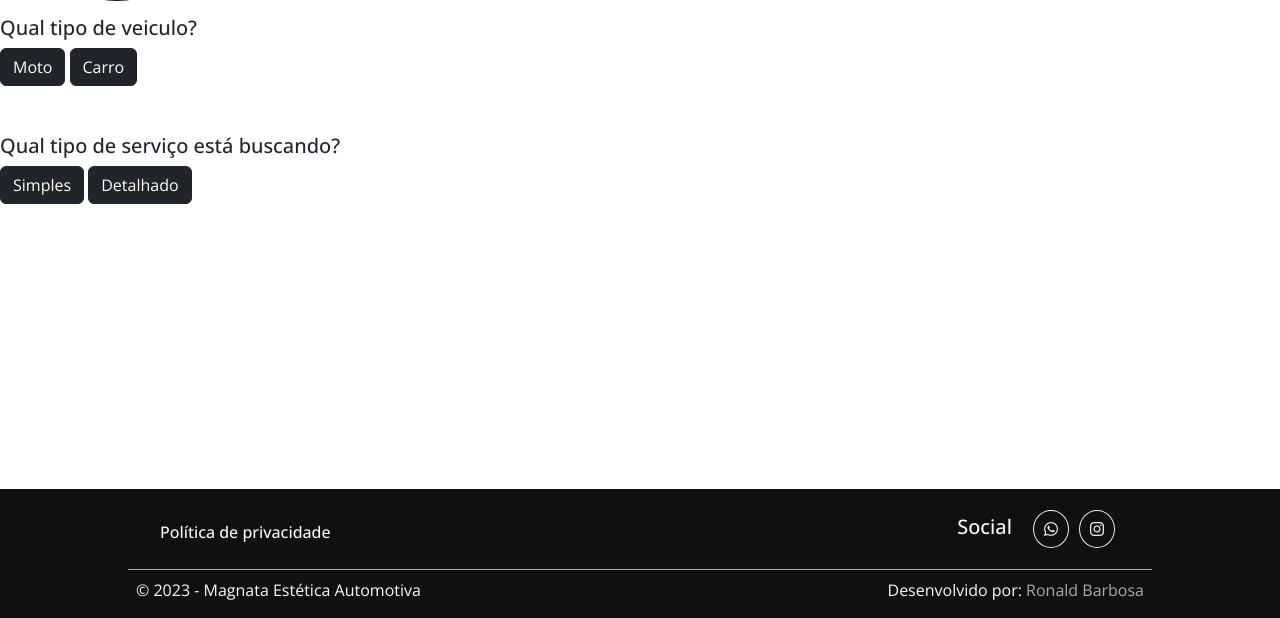
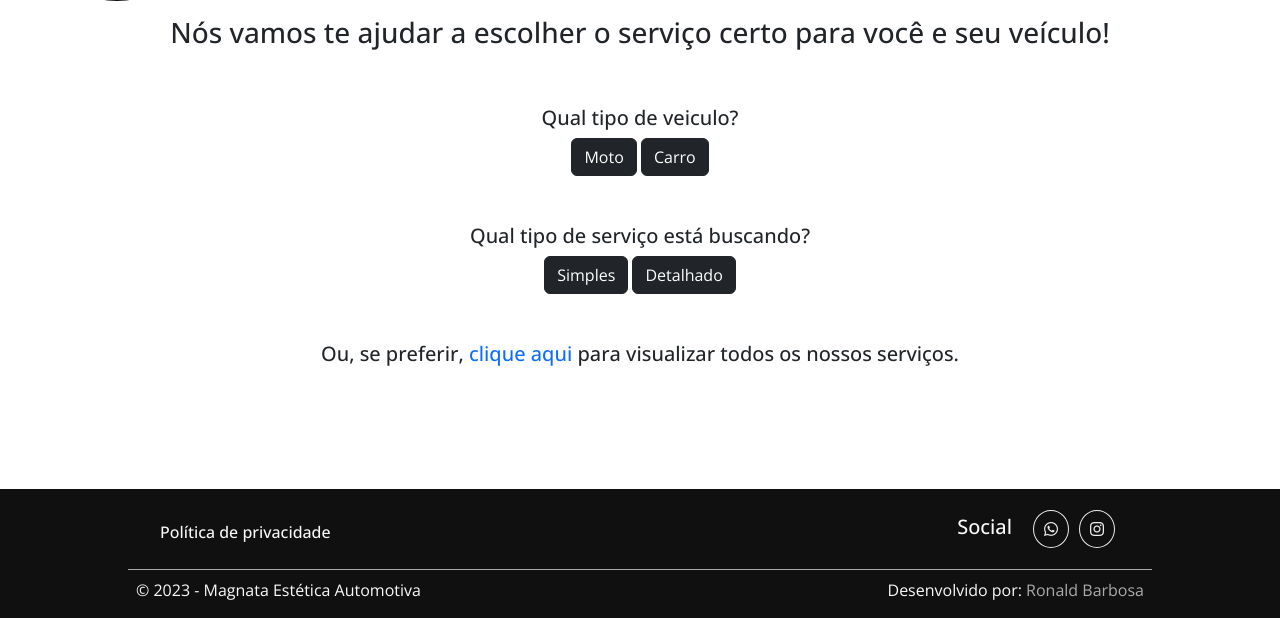
Before and after one commit to ronaldbarbosa/magnata-estetica-automotiva, a Django app: page /servicos/?tipo_veiculo=moto in a window 1280 px wide. Shown: the part 182-800 px from the top of the page. Run offline with Django 4.2, Linux system fonts and the light colour scheme.

Commit message:
Melhoria apresentacao templates servicos

```diff
--- a/magnata_app/static/css/style.css
+++ b/magnata_app/static/css/style.css
@@ -192,6 +192,7 @@ main {
 
 .servicos > .card > img {
     object-fit: cover;
+    height: 350px;
 }
 
 /* Contato */
--- a/servicos/templates/servicos/servicos.html
+++ b/servicos/templates/servicos/servicos.html
@@ -1,9 +1,10 @@
 {% extends 'magnata_app/base.html' %}
 {% load static %}
 {% block body %}
-
+<div class="d-flex mt-5 flex-column align-items-center text-center">
+  <h2 class="fs-3">Nós vamos te ajudar a escolher o serviço certo para você e seu veículo!</h2>
   {% if tipo_veiculo == None or categoria_servico == None or tipo_servico == None %}
-<div class="d-flex mt-5 flex-column">
+    <div class="d-flex mt-5 flex-column align-items-center">
       <h3 class="fs-5">Qual tipo de veiculo?</h3>
       <div>
         <a href="{% url 'servicos' %}?tipo_veiculo=moto" class="btn btn-dark">Moto</a>
@@ -13,7 +14,7 @@
   {% endif %}
 
   {% if tipo_veiculo != None %}
-<div class="d-flex mt-5 flex-column">
+    <div class="d-flex mt-5 flex-column align-items-center">
       <h3 class="fs-5">Qual tipo de serviço está buscando?</h3>
       <div>
         <a href="{% url 'resultados' %}?categoria_servico=simples&tipo_veiculo={{tipo_veiculo}}" class="btn btn-dark">Simples</a>
@@ -23,7 +24,7 @@
   {% endif %}
 
   {% if tipo_veiculo == 'carro' and categoria_servico == 'detalhado' and tipo_servico == None %}
-<div class="d-flex mt-5 flex-column">
+    <div class="d-flex mt-5 flex-column align-items-center">
       <h3 class="fs-5">Interno ou externo?</h3>
       <div>
         <a href="{% url 'resultados' %}?tipo_servico=interno&tipo_veiculo={{tipo_veiculo}}&categoria_servico={{categoria_servico}}" class="btn btn-dark">Interno</a>
@@ -32,4 +33,7 @@
       </div>
     </div>
   {% endif %}
+
+  <h4 class="fs-5 mt-5">Ou, se preferir, <a href="{% url 'resultados' %}?buscar=todos">clique aqui</a> para visualizar todos os nossos serviços.</h4>
+</div>
 {% endblock body %}
--- a/servicos/views.py
+++ b/servicos/views.py
@@ -18,6 +18,13 @@ def resultados_servicos(request):
   tipo_veiculo = request.GET.get('tipo_veiculo')
   categoria_servico = request.GET.get('categoria_servico')
   tipo_servico = request.GET.get('tipo_servico')
+  buscar = request.GET.get('buscar')
+
+  if (buscar == 'todos'):
+    context = {
+      'servicos_moto': Servico.objects.all().filter(tipo_veiculo='M'),
+      'servicos_carro': Servico.objects.all().filter(tipo_veiculo='C')
+    }
 
   if (tipo_veiculo == 'moto'):
     context = {
```
Also changed, not shown: servicos/templates/servicos/resultados-servicos.html (+20 -6 lines). Lines whose indentation alone changed are shown as unchanged.
